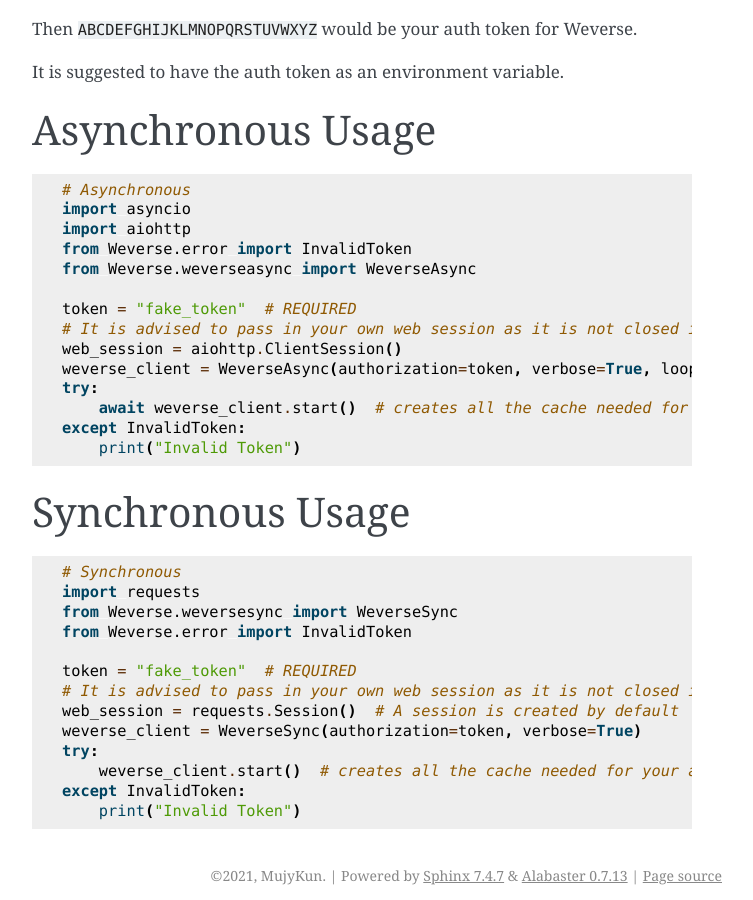
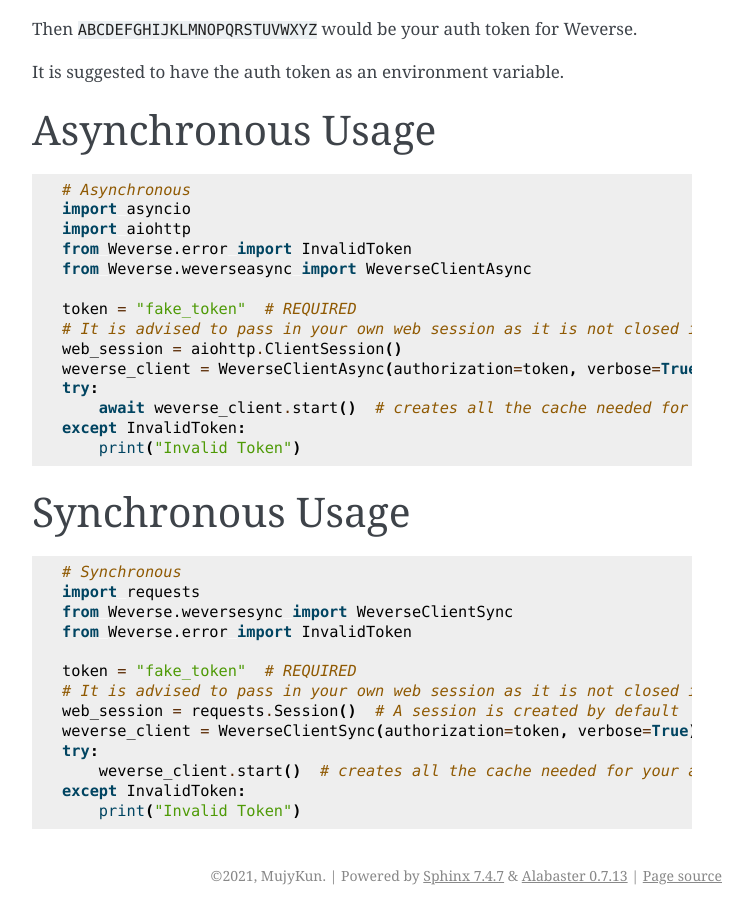
Before and after one commit to MujyKun/Weverse, a Sphinx documentation site: the page built from docs/api.rst, in a window 1280 px wide and 900 px high, scrolled down 3328 px. Shown: the whole window, without its empty margins (388-1141 px from the left). Built offline with Sphinx 7.4.7, drawn with Linux system fonts in a browser that asks for light colours.

Commit message:
Fixed code examples

```diff
--- a/docs/api.rst
+++ b/docs/api.rst
@@ -145,12 +145,12 @@
     import asyncio
     import aiohttp
     from Weverse.error import InvalidToken
-    from Weverse.weverseasync import WeverseAsync
+    from Weverse.weverseasync import WeverseClientAsync
 
     token = "fake_token"  # REQUIRED
     # It is advised to pass in your own web session as it is not closed in Weverse
     web_session = aiohttp.ClientSession()
-    weverse_client = WeverseAsync(authorization=token, verbose=True, loop=asyncio.get_event_loop(), web_session=web_session)
+    weverse_client = WeverseClientAsync(authorization=token, verbose=True, loop=asyncio.get_event_loop(), web_session=web_session)
     try:
         await weverse_client.start()  # creates all the cache needed for your account.
     except InvalidToken:
@@ -163,13 +163,13 @@
 
     # Synchronous
     import requests
-    from Weverse.weversesync import WeverseSync
+    from Weverse.weversesync import WeverseClientSync
     from Weverse.error import InvalidToken
 
     token = "fake_token"  # REQUIRED
     # It is advised to pass in your own web session as it is not closed in Weverse
     web_session = requests.Session()  # A session is created by default
-    weverse_client = WeverseSync(authorization=token, verbose=True)
+    weverse_client = WeverseClientSync(authorization=token, verbose=True)
     try:
         weverse_client.start()  # creates all the cache needed for your account.
     except InvalidToken:
```
